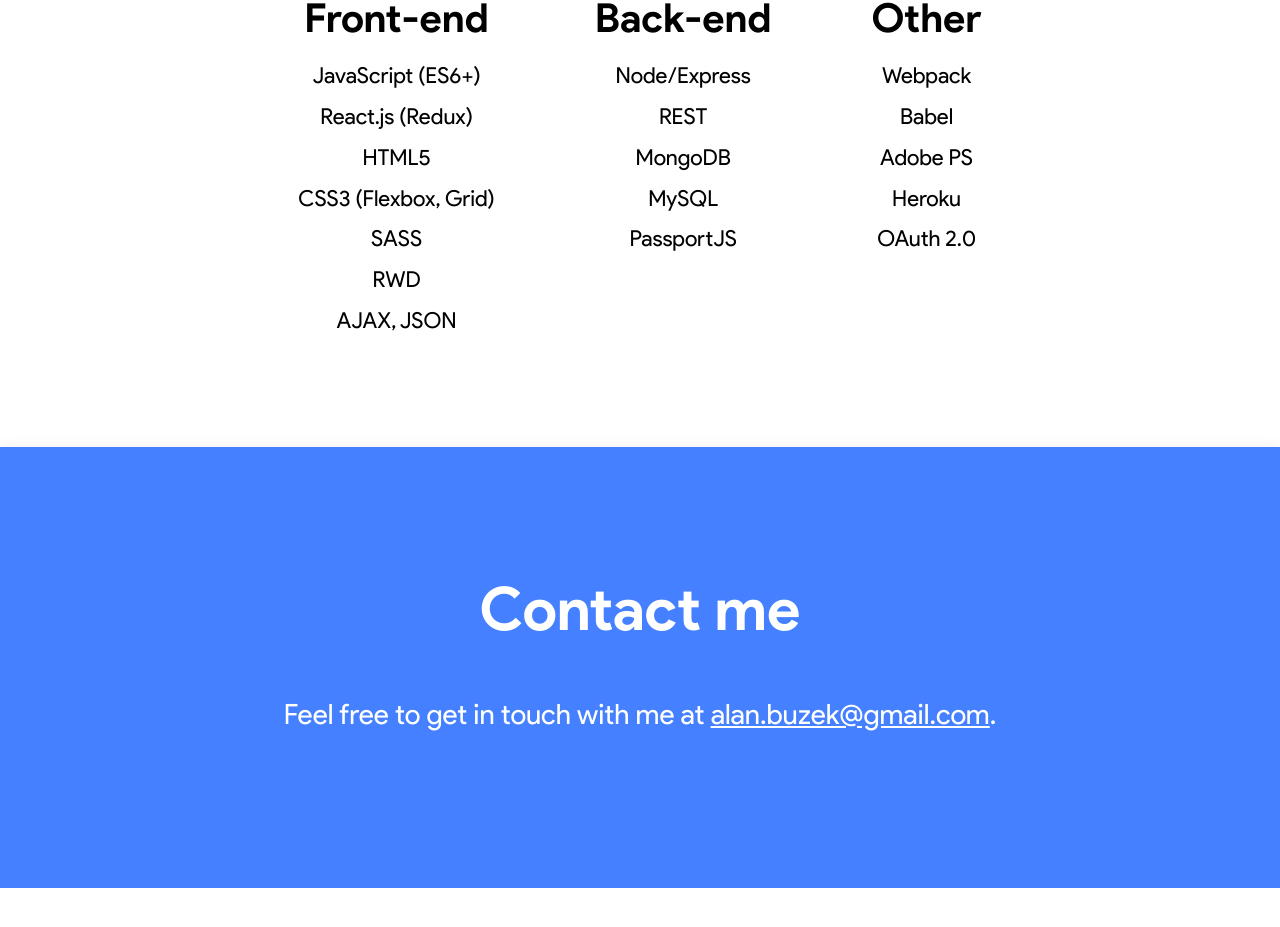
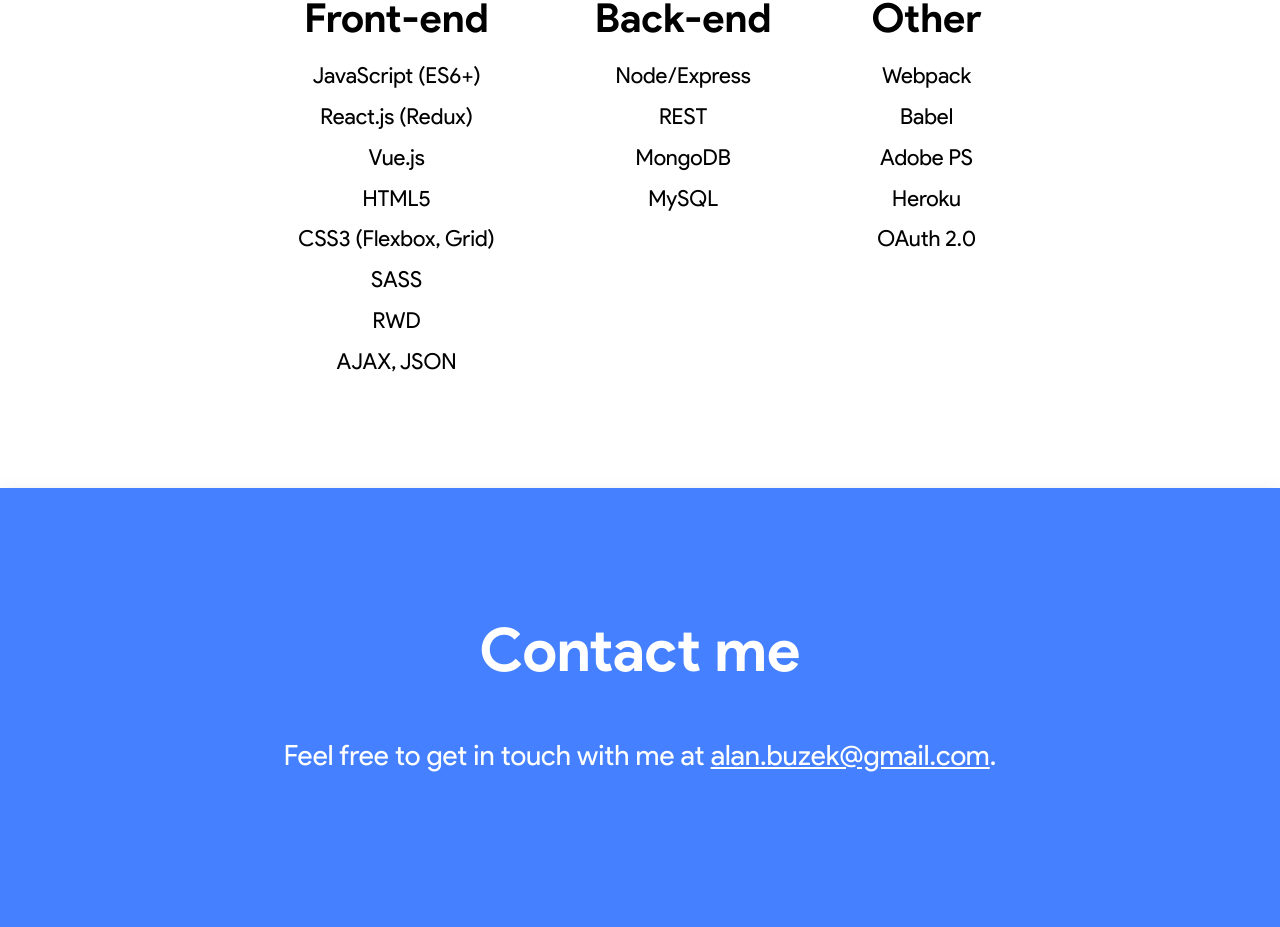
Before and after one commit to alanbuzek/buzek.io, a React (Create React App) app: page / in a window 1280 px wide. Shown: the part 3795-4722 px from the top of the page. Before the commit the page ends 4683 px from the top, so only its background shows below. Built offline with nearby package versions, Linux system fonts and the light colour scheme.

Commit message:
Vue added into skills

```diff
--- a/src/components/LandingPage.js
+++ b/src/components/LandingPage.js
@@ -1,6 +1,6 @@
-import React from 'react'
-import Projects from './Projects'
-import Intro from './Intro'
+import React from 'react';
+import Projects from './Projects';
+import Intro from './Intro';
 
 class LandingPage extends React.Component {
   render() {
@@ -34,8 +34,10 @@
             <h1 className="heading heading-1"> Technical skills</h1>
             <p className="paragraph">
               {' '}
-              I am a full-stack developer proficient in HTML5, CSS3 and JavaScript in both the front-end (React.js) and back-end (Node.js). I have experience
-              working with both NoSQL and SQL databases in the form of MongoDB and MySQL and am always looking to expand my skill set.
+              I am a full-stack developer proficient in HTML5, CSS3 and JavaScript in both the
+              front-end (React.js) and back-end (Node.js). I have experience working with both NoSQL
+              and SQL databases in the form of MongoDB and MySQL and am always looking to expand my
+              skill set.
             </p>
             <div className="section__1--skills">
               <div className="skills">
@@ -43,6 +45,7 @@
                 <ul className="skills__list">
                   <li className="skills__list--element">JavaScript (ES6+)</li>
                   <li className="skills__list--element">React.js (Redux)</li>
+                  <li className="skills__list--element">Vue.js</li>
                   <li className="skills__list--element">HTML5</li>
                   <li className="skills__list--element">CSS3 (Flexbox, Grid)</li>
                   <li className="skills__list--element">SASS</li>
@@ -57,7 +60,6 @@
                   <li className="skills__list--element">REST</li>
                   <li className="skills__list--element">MongoDB</li>
                   <li className="skills__list--element">MySQL</li>
-                  <li className="skills__list--element">PassportJS</li>
                 </ul>
               </div>
               <div className="skills">
@@ -77,13 +79,14 @@
           <div className="section__content">
             <div className="section__heading heading heading-2">Contact me</div>
             <div className="section__3--email">
-              Feel free to get in touch with me at <a href="mailto:alan.buzek@gmail.com">alan.buzek@gmail.com</a>.
+              Feel free to get in touch with me at{' '}
+              <a href="mailto:alan.buzek@gmail.com">alan.buzek@gmail.com</a>.
             </div>
           </div>
         </section>
       </main>
-    )
+    );
   }
 }
 
-export default LandingPage
+export default LandingPage;
```
